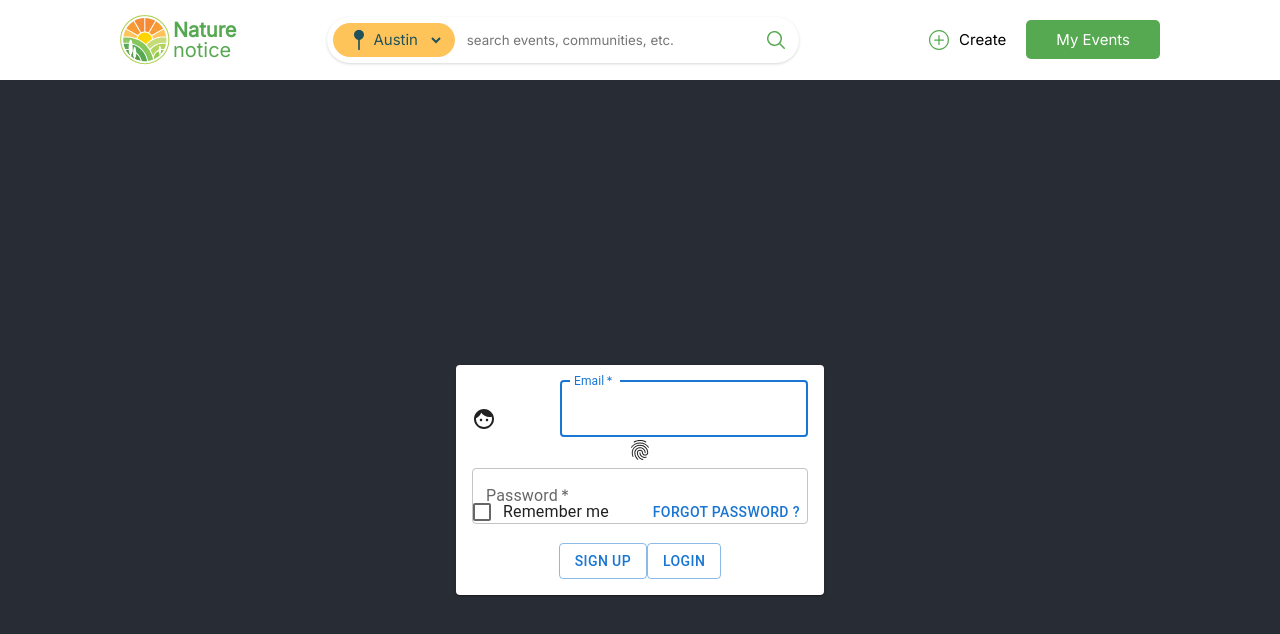
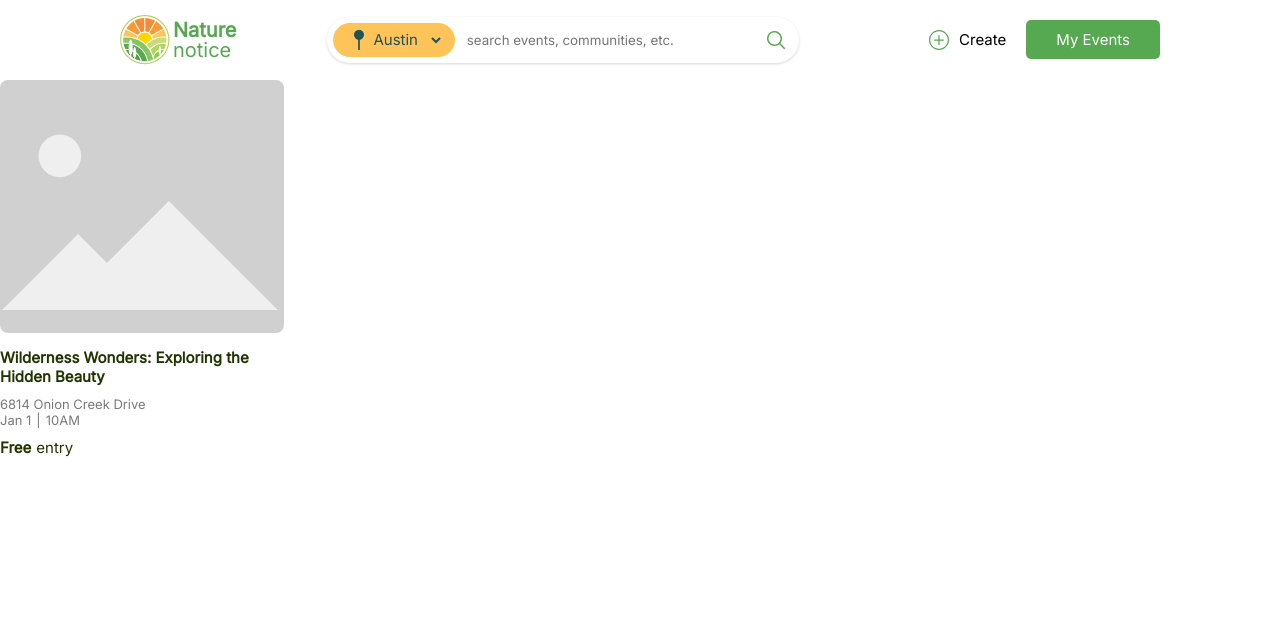
Before and after one commit to rickyc19/nature_notice, a React (Create React App) app in the folder frontend/: page /login in a window 1280 px wide. Shown: the top 634 px of the page. Built offline with nearby package versions, Linux system fonts and the light colour scheme.

Commit message:
created event card component

```diff
--- /dev/null
+++ b/frontend/src/components/EventCard/EventCard.tsx
@@ -0,0 +1,51 @@
+import React from 'react'
+import EventImage from '../../images/placeholder-image.svg'
+
+function EventCardImage () {
+  return (
+    <div className='event-card-image'>
+      <img src={EventImage} alt='event image' />
+    </div>
+  )
+}
+
+function EventLocationDate () {
+  return (
+    <div className='event-card-location-date'>
+      <div className='event-card-location'>6814 Onion Creek Drive</div>
+      <div className='event-card-date-time'>
+        <div>Jan 1</div>
+        <div> | </div>
+        <div>10AM</div>
+      </div>
+    </div>
+  )
+}
+
+function EventCardPrice () {
+  return (
+    <div className='event-card-price-entry'>
+      <div className='event-card-price'>Free</div>
+      <div>entry</div>
+    </div>
+  )
+}
+
+function EventCardBody () {
+  return (
+    <div className='event-card-body'>
+      <div className='event-card-title'>Wilderness Wonders: Exploring the Hidden Beauty</div>
+      <EventLocationDate />
+      <EventCardPrice />
+    </div>
+  )
+}
+
+export default function EventCard () {
+  return (
+    <div className='event-card'>
+      <EventCardImage />
+      <EventCardBody />
+    </div>
+  )
+}
--- a/frontend/src/components/Logo.tsx
+++ b/frontend/src/components/Navbar/Logo.tsx
@@ -1,5 +1,5 @@
 import React from 'react'
-import icon from '../images/nature-notice-logo.svg'
+import icon from '../../images/nature-notice-logo.svg'
 
 function LogoText () {
   return (
--- a/frontend/src/components/MenuItems.tsx
+++ b/frontend/src/components/Navbar/MenuItems.tsx
@@ -1,5 +1,5 @@
 import React from 'react'
-import icon from '../images/create-plus-icon.svg'
+import icon from '../../images/create-plus-icon.svg'
 
 export default function MenuItems () {
   return (
--- a/frontend/src/components/Navbar.tsx
+++ b/frontend/src/components/Navbar/Navbar.tsx
@@ -1,7 +1,7 @@
 import React from 'react'
 import Logo from './Logo'
 import SearchBar from './SearchBar'
-import MenuItems from './MenuItems';
+import MenuItems from './MenuItems'
 
 export default function Navbar () {
   return (
--- a/frontend/src/components/SearchBar.tsx
+++ b/frontend/src/components/Navbar/SearchBar.tsx
@@ -1,7 +1,7 @@
 import IconButton from '@mui/material/IconButton'
 import React from 'react'
-import SearchIcon from '../images/search-icon.svg'
-import MapPin from '../images/map-pin.svg'
+import SearchIcon from '../../images/search-icon.svg'
+import MapPin from '../../images/map-pin.svg'
 
 function LocationDropdown () {
   return (
--- a/frontend/src/index.css
+++ b/frontend/src/index.css
@@ -121,3 +121,64 @@ code {
     padding: 6px;
     border: #D7D7D7;
 }
+
+.event-card-image {
+    width: 284px;
+    height: 253px;
+    display: flex;
+    justify-content: center;
+    align-items: center;
+    overflow: hidden;
+    border-radius: 8px;
+}
+
+.event-card-image img {
+    min-height:100%;
+    min-width: 100%;
+    object-fit: cover;
+}
+
+.event-card-title {
+    font-size: 15px;
+    font-weight: 600;
+    color: #213502;
+}
+
+.event-card-location {
+    font-size: 13px;
+    color: #7A7A7A;
+}
+
+.event-card-date-time {
+    font-size: 13px;
+    color: #7A7A7A;
+    display: flex;
+    flex-direction: row;
+    gap: 5px;
+}
+
+.event-card-price-entry {
+    font-size: 15px;
+    color: #213502;
+    display: flex;
+    flex-direction: row;
+    gap: 5px;
+}
+
+.event-card-price {
+    font-weight: 600;
+}
+
+.event-card-body {
+    display: flex;
+    flex-direction: column;
+    gap: 10px;
+}
+
+.event-card {
+    width: 285px;
+    height: 384px;
+    display: flex;
+    flex-direction: column;
+    gap: 15px;
+}
--- a/frontend/src/index.tsx
+++ b/frontend/src/index.tsx
@@ -1,16 +1,13 @@
 import React from 'react'
 import ReactDOM from 'react-dom'
-import { BrowserRouter as Router } from 'react-router-dom'
 import './index.css'
-import { AppRoutes } from './AppRoutes'
-import Navbar from './components/Navbar'
+import Navbar from './components/Navbar/Navbar'
+import EventCard from './components/EventCard/EventCard'
 
 ReactDOM.render(
   <div>
     <Navbar />
-    <Router>
-      <AppRoutes />
-    </Router>
+    <EventCard />
   </div>,
   document.getElementById('root')
 )
--- a/frontend/src/views/index.ts
+++ b/frontend/src/views/index.ts
@@ -1,3 +1,3 @@
-export * from './Home';
-export * from './Login';
-export * from './SignUp';
+export * from './Home'
+export * from './Login'
+export * from './SignUp'
```
Also changed, not shown: frontend/src/images/placeholder-image.svg (added).
